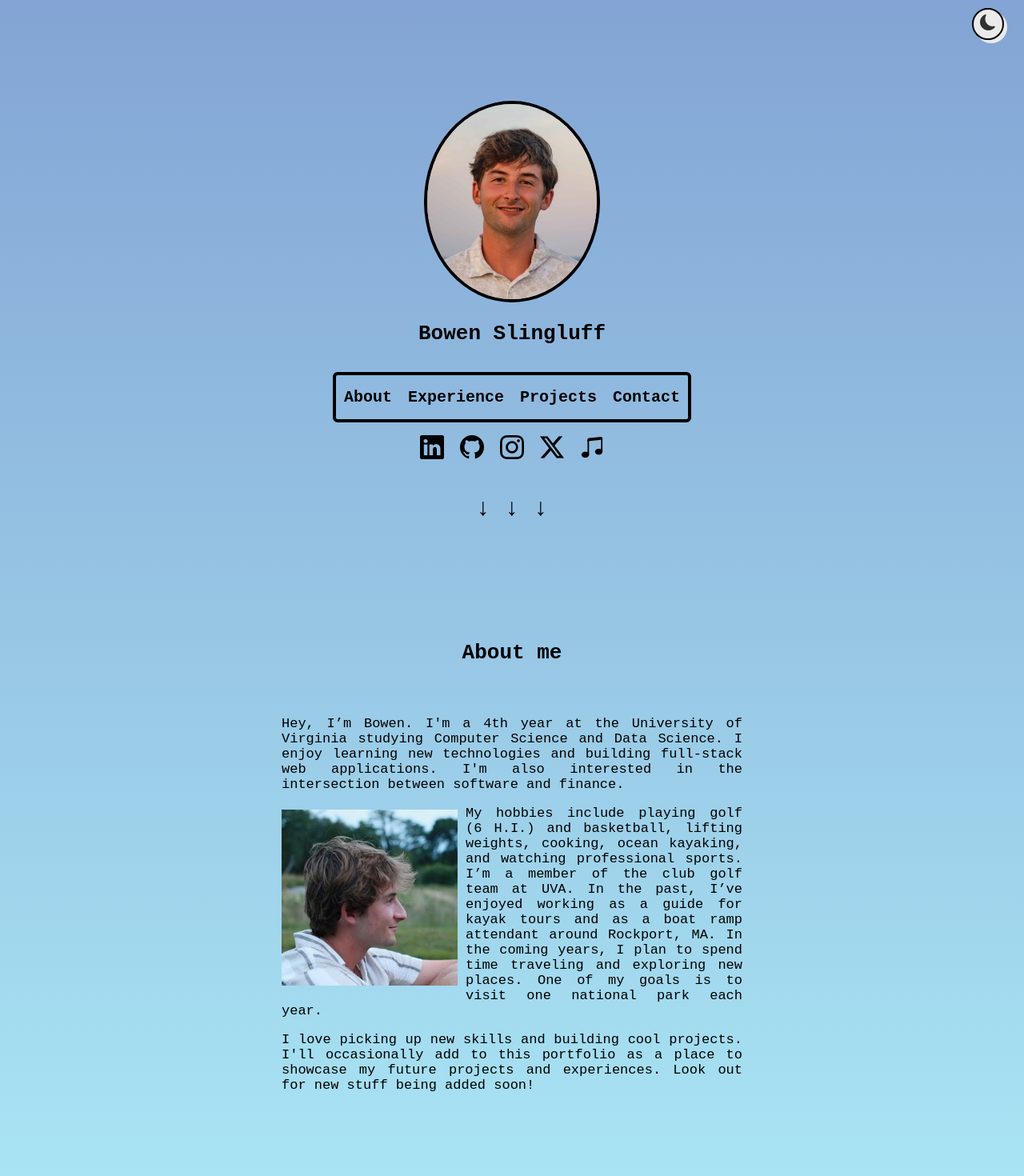
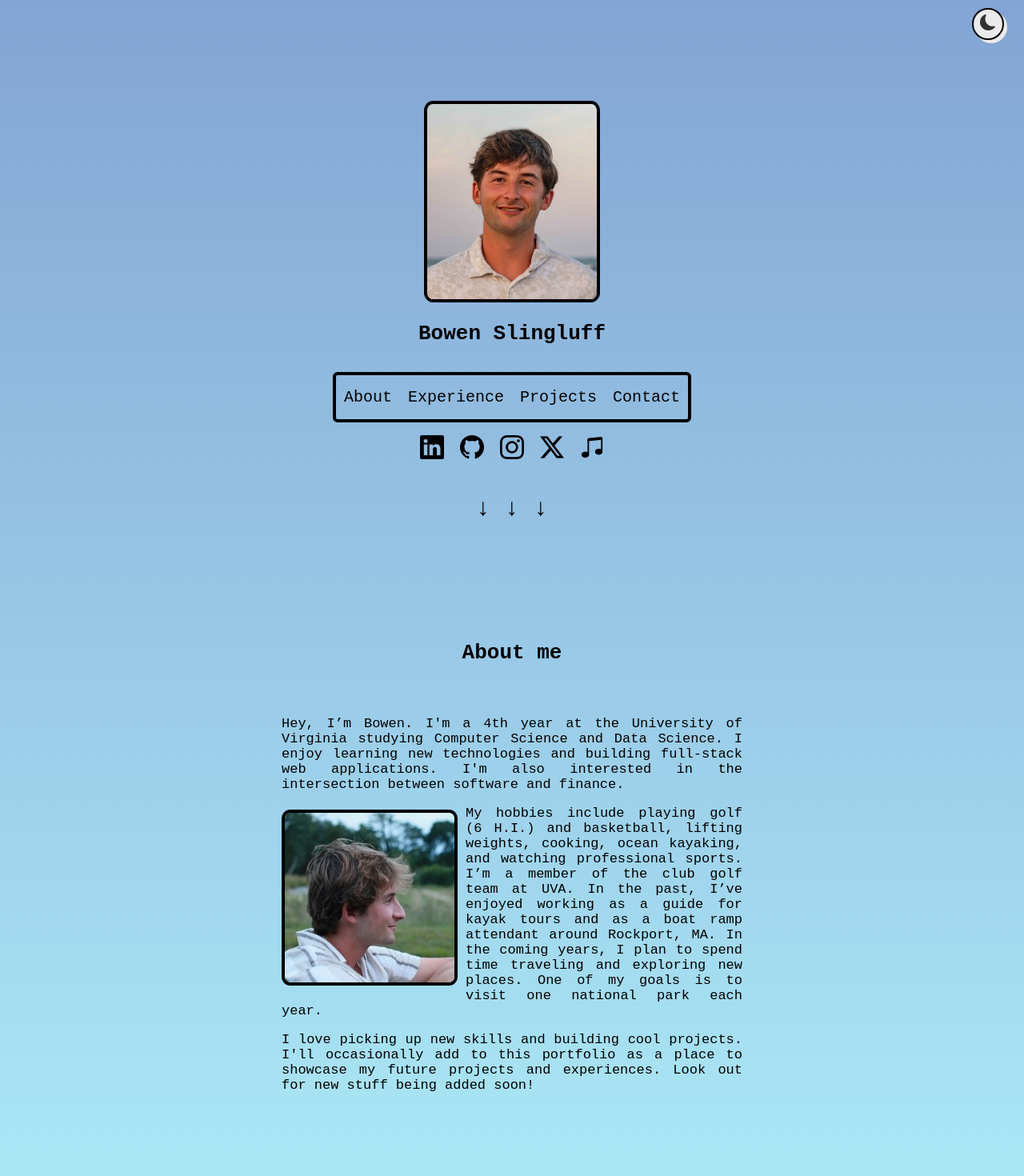
Before and after one commit to bowenslingluff/bowenslingluff.github.io, a React (Vite) app: page / in a window 1280 px wide. Shown: the top 1470 px of the page at 80% size. Built offline with nearby package versions, Linux system fonts and the light colour scheme.

Commit message:
added BS icon and more

```diff
--- a/index.html
+++ b/index.html
@@ -2,7 +2,7 @@
 <html lang="en">
   <head>
     <meta charset="UTF-8" />
-    <link rel="icon" type="image/svg+xml" href="/vite.svg" />
+    <link rel="icon" type="image/svg+xml" href="/BS.svg" />
     <meta name="viewport" content="width=device-width, initial-scale=1.0" />
     <title>Bowen Slingluff</title>
   </head>
--- a/src/components/About.tsx
+++ b/src/components/About.tsx
@@ -1,18 +1,19 @@
 // src/components/About.tsx
 
 import React from 'react';
-import sideshot from '../assets/sideshot.jpg'; // We'll add this image next
+import sideshot from '../assets/sideshot.jpg';
+import { Element } from 'react-scroll';
 
 const About: React.FC = () => {
   return (
-    <div className="container1">
+    <Element name="about" className="container1">
       <div id="about" className="about-container">
         <h1 className="about-label">About me</h1>
         <div className="about-content">
           <p className="about-text">
             Hey, I’m Bowen. I'm a 4th year at the University of Virginia studying Computer Science and Data Science. I enjoy learning new technologies and building full-stack web applications. I'm also interested in the intersection between software and finance.
           </p>
-          <img src={sideshot} alt="Me" className="about-image rounded border border-2" />
+          <img src={sideshot} alt="Me" className="about-image" />
           <p className="about-text">
             My hobbies include playing golf (6 H.I.) and basketball, lifting weights, cooking, ocean kayaking, and watching professional sports. I’m a member of the club golf team at UVA. In the past, I’ve enjoyed working as a guide for kayak tours and as a boat ramp attendant around Rockport, MA. In the coming years, I plan to spend time traveling and exploring new places. One of my goals is to visit one national park each year.
           </p>
@@ -21,7 +22,7 @@ const About: React.FC = () => {
           </p>
         </div>
       </div>
-    </div>
+    </Element>
   );
 };
 
--- a/src/components/Contact.tsx
+++ b/src/components/Contact.tsx
@@ -1,6 +1,7 @@
 // src/components/Contact.tsx
 
 import React from 'react';
+import { Element } from 'react-scroll';
 
 // Data for the contact details on the right
 const contactDetails = [
@@ -11,7 +12,7 @@ const contactDetails = [
 
 const Contact: React.FC = () => {
   return (
-    <div className="container1">
+    <Element name="contact" className="container1">
       <div id="contact" className="contact-container">
         <div className="contact-content">
           <form action="https://api.web3forms.com/submit" method="POST" className="contact-left">
@@ -38,7 +39,7 @@ const Contact: React.FC = () => {
           </div>
         </div>
       </div>
-    </div>
+    </Element>
   );
 };
 
--- a/src/components/Experience.tsx
+++ b/src/components/Experience.tsx
@@ -1,13 +1,13 @@
 // src/components/Experience.tsx
 
 import React from 'react';
+import { Element } from 'react-scroll';
 
 // Define the type for a single experience item for TypeScript
 interface ExperienceItem {
   date: string;
   company: string;
   title: string;
-  description: string;
 }
 
 // Store your experience data in this array.
@@ -17,25 +17,22 @@ const experiences: ExperienceItem[] = [
     date: 'Jun 2025 - Aug 2025',
     company: 'EBSCO Information Services',
     title: 'Software Engineering Intern',
-    description: 'Will be working on developing and maintaining software solutions for library and research databases.',
   },
   {
     date: 'Jan 2025 - May 2025',
     company: 'Manitou Research',
     title: 'Software Engineering Intern',
-    description: 'Will be contributing to the development of proprietary research software and tools.',
   },
   {
     date: '2022 - 2026',
     company: 'University of Virginia',
-    title: 'B.A. in Computer Science',
-    description: 'Studying computer science and data science. Relevant coursework in algorithms, data structures, and software development.',
+    title: 'B.A. in Computer Science'
   },
 ];
 
 const Experience: React.FC = () => {
   return (
-    <div className="container1">
+    <Element name="experience" className="container1">
       <div id="experience" className="experience-container-new">
         <h1 className="experience-label">Experience</h1>
         <div className="experience-cards-container">
@@ -44,12 +41,11 @@ const Experience: React.FC = () => {
               <p className="experience-date">{exp.date}</p>
               <h3 className="experience-company">{exp.company}</h3>
               <h4 className="experience-title">{exp.title}</h4>
-              <p className="experience-description">{exp.description}</p>
             </div>
           ))}
         </div>
       </div>
-    </div>
+    </Element>
   );
 };
 
--- a/src/components/Hero.tsx
+++ b/src/components/Hero.tsx
@@ -1,6 +1,7 @@
 // src/components/Hero.tsx
 
 import React, { useState, useEffect } from 'react';
+import { Link, Element } from 'react-scroll';
 import Navbar from './Navbar'; // We will build this next
 import ThemeSwitcher from './ThemeSwitcher';
 import headshot from '../assets/headshot.jpeg'; // We'll add this image soon
@@ -21,10 +22,16 @@ const Hero: React.FC = () => {
 
   return (
     <div className="container1">
-      <a href="#home" id="homeLink" className="home-link" style={{ opacity: isHomeLinkVisible ? 1 : 0 }}>
+      <Link
+        to="home"
+        smooth={true}
+        duration={500}
+        className="home-link"
+        style={{ opacity: isHomeLinkVisible ? 1 : 0, cursor: 'pointer' }}
+      >
         Home
-      </a>
-      <div id="home" className="home">
+      </Link>
+      <Element name="home" id="home" className="home">
         <ThemeSwitcher />
 
         <header>
@@ -59,7 +66,7 @@ const Hero: React.FC = () => {
         <p className="scroll" style={{ opacity: isScrollArrowVisible ? 1 : 0 }}>
           &darr; &darr; &darr;
         </p>
-      </div>
+      </Element>
     </div>
   );
 };
--- a/src/components/Navbar.tsx
+++ b/src/components/Navbar.tsx
@@ -1,13 +1,14 @@
 // src/components/Navbar.tsx
 
 import React from 'react';
+import { Link } from 'react-scroll';
 
 // An array of objects to hold our navigation links
 const navLinks = [
-  { href: '#about', text: 'About' },
-  { href: '#experience', text: 'Experience' },
-  { href: '#projects', text: 'Projects' },
-  { href: '#contact', text: 'Contact' },
+  { to: 'about', text: 'About' },
+  { to: 'experience', text: 'Experience' },
+  { to: 'projects', text: 'Projects' },
+  { to: 'contact', text: 'Contact' },
 ];
 
 const Navbar: React.FC = () => {
@@ -15,10 +16,17 @@ const Navbar: React.FC = () => {
     <div className="navbar-container">
       <ul className="navbar-list">
         {navLinks.map((link) => (
-          <li key={link.href}>
-            <a href={link.href} className="site-pages">
+          <li key={link.to}>
+            <Link
+              to={link.to}
+              smooth={true}
+              duration={500}
+              offset={-50}
+              className="site_pages"
+              style={{ cursor: 'pointer' }}
+            >
               {link.text}
-            </a>
+            </Link>
           </li>
         ))}
       </ul>
--- a/src/components/Projects.tsx
+++ b/src/components/Projects.tsx
@@ -1,11 +1,13 @@
 // src/components/Projects.tsx
 
 import React, { useState } from 'react';
+import { Element } from 'react-scroll';
 
 // Import your project images from the assets folder
 import hooYouGotImg from '../assets/betting_project.png';
 import techClaImg from '../assets/techCLA.png';
-// Add an import for your third project image when you have one
+
+
 
 // Define the type for a project
 interface Project {
@@ -49,7 +51,7 @@ const Projects: React.FC = () => {
   };
 
   return (
-    <div className="container1">
+    <Element name="projects" className="container1">
       <div id="projects" className="projects-container-new">
         <h1 className="projects-label">Projects</h1>
         <div className="slideshow-container">
@@ -73,7 +75,7 @@ const Projects: React.FC = () => {
           </div>
         </div>
       </div>
-    </div>
+    </Element>
   );
 };
 
--- a/src/index.css
+++ b/src/index.css
@@ -53,14 +53,14 @@ body {
 .home-link {
     opacity: 0;
     transition: opacity 0.5s ease-in-out;
-    position: fixed; /* Keep it in the same place on the screen */
-    top: 10px; /* Distance from the top of the viewport */
-    left: 15px; /* Distance from the left of the viewport */
+    position: fixed;
+    top: 10px;
+    left: 15px;
     padding: 8px;
-    text-decoration: none; /* Remove underline from the link */
+    text-decoration: none;
     color: var(--primary-color);
     font-size: 20px;
-    z-index: 1000; /* Ensure it's on top of other content */
+    z-index: 1000;
 }
 
 .home-link:hover {
@@ -113,7 +113,7 @@ body {
   margin-bottom: 1.5rem;
   margin-left: auto;
   margin-right: auto;
-  border-radius: 50%; /* Bootstrap's 'rounded' is slight, but circles are common for headshots */
+  border-radius: 5%;
   border: 4px solid var(--primary-color);
 }
 
@@ -288,6 +288,8 @@ body {
     margin: 5px 10px 5px 0;
     width: 220px;
     height: auto;
+    border-radius: 5%;
+    border: 4px solid var(--primary-color);
 }
 /* Projects Page */
 
```
Also changed, not shown: public/BS.svg (added).
